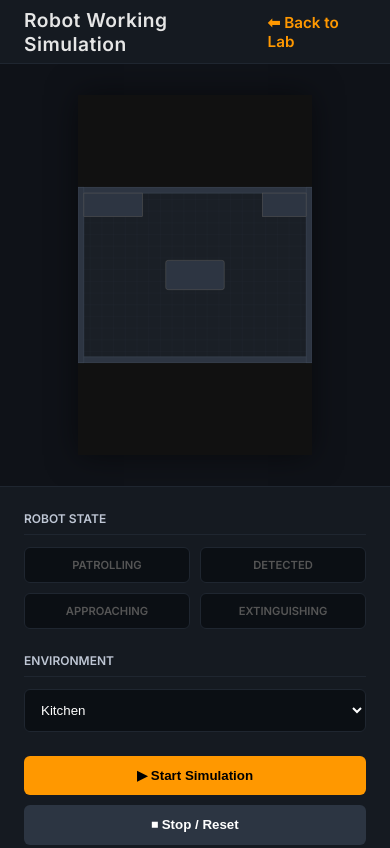
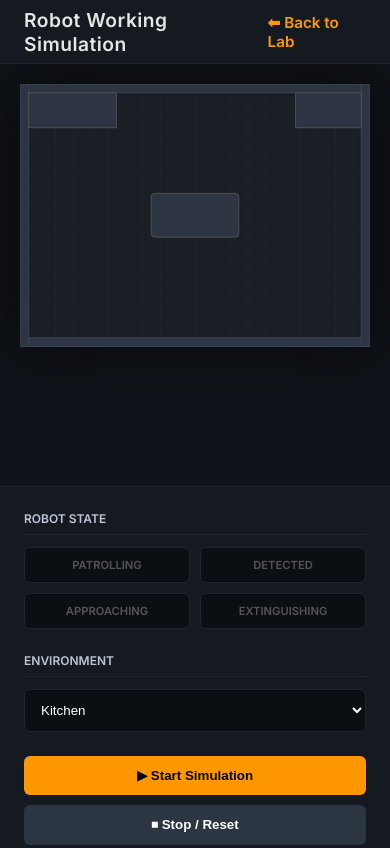
Before and after one commit to Ajith-Praveen/daruka-vlab, a plain HTML site: page simulation.html in a window 390 px wide. Shown: the top 848 px of the page. Drawn offline with Linux system fonts and the light colour scheme.

```diff
--- a/css/style.css
+++ b/css/style.css
@@ -388,5 +388,17 @@
   body { overflow: auto; }
   .simulation-layout { grid-template-columns: 1fr; grid-template-rows: 50vh auto; height: auto; }
   .sim-controls { border-left: none; border-top: 1px solid var(--border); padding-bottom: 50px; }
-  #svgContainer { transform: scale(0.6); transform-origin: center; }
+  #svgContainer {
+    /* Remove transform: scale(0.6) and transform-origin */
+    width: 100%;       /* Make it fluid */
+    height: auto;      /* Keep aspect ratio */
+    aspect-ratio: 4 / 3; /* Matches 800/600 */
+    max-width: 800px;
+    margin: 0 auto;
+  }
+  .sim-viewport {
+    display: block;    /* Allows the container to scroll or stack better */
+    padding: 20px;
+    overflow-x: auto;  /* Allows swiping if it's still too big */
+  }
 }
--- a/js/simulation.js
+++ b/js/simulation.js
@@ -129,7 +129,10 @@
 }
 
 function checkCollision(x, y) {
-  // 1. Map Boundaries
+  // Get the actual width/height from the container rather than hardcoded 800/600
+  const bounds = ui.svg.getBoundingClientRect();
+
+  // 1. Map Boundaries (Hardcoded to your 800x600 coordinate system)
   if (x < 30 || x > 770 || y < 30 || y > 570) return true;
 
   // 2. Obstacles
```
Also changed, not shown: assets/daruka-logo.png.
